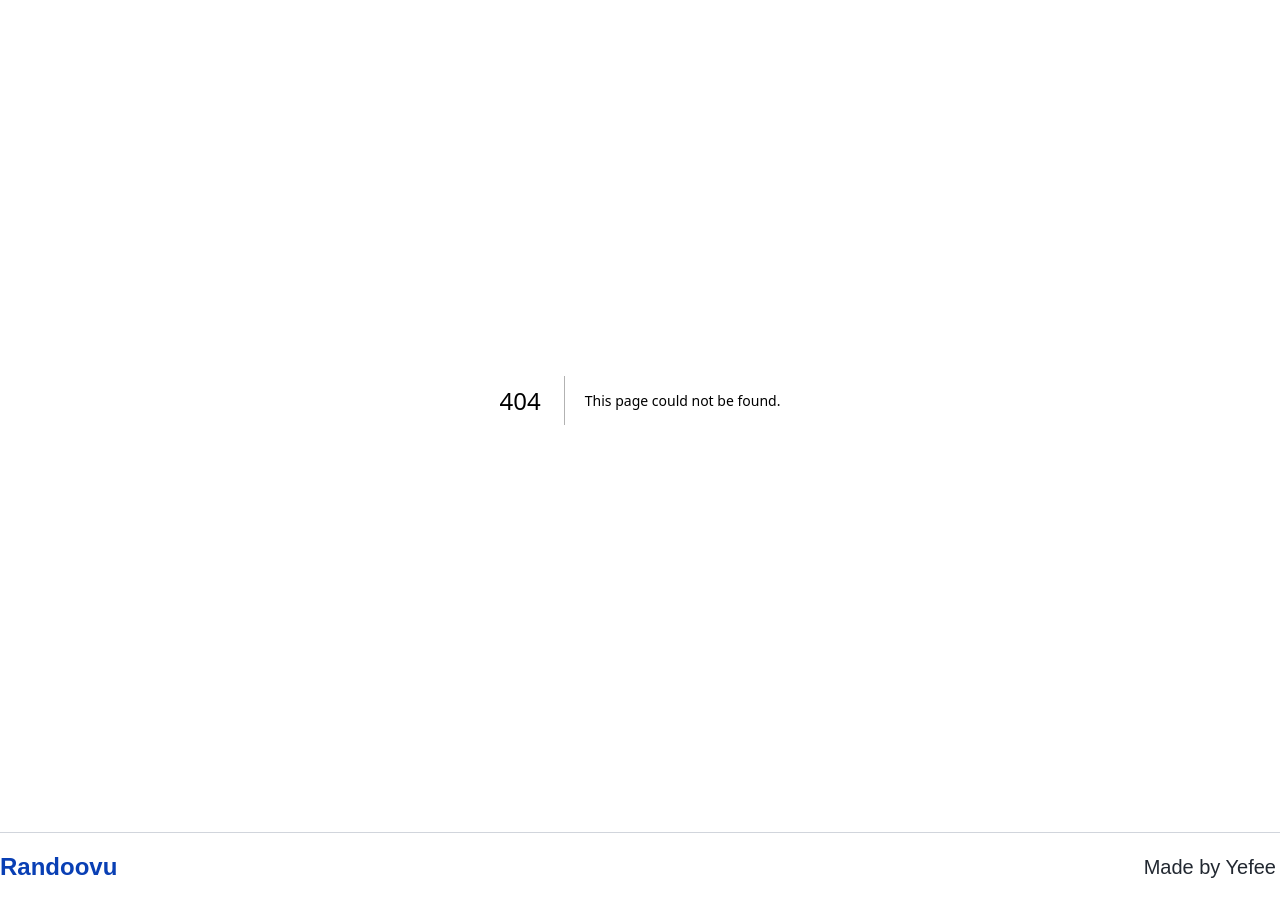
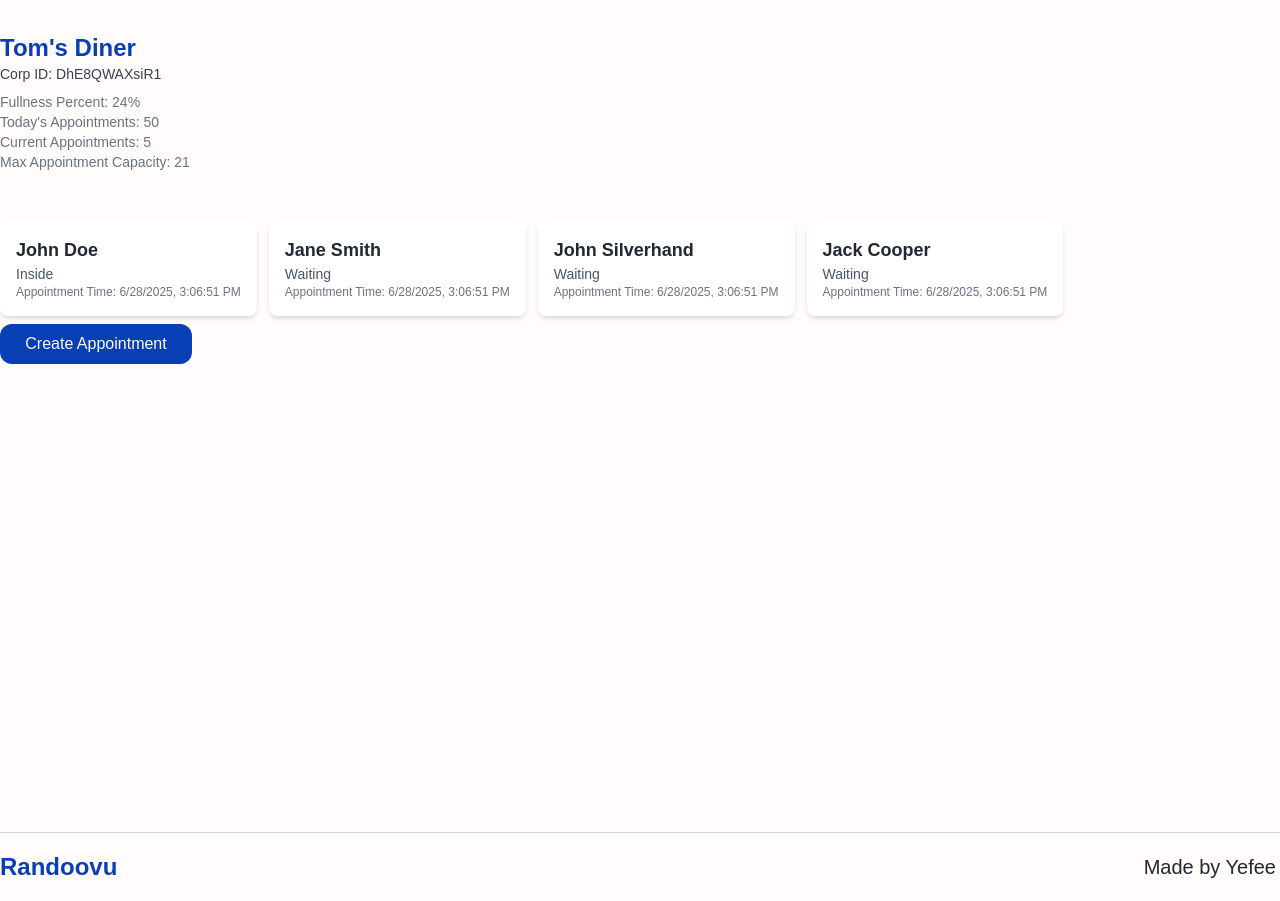
Before and after one commit to Randoovu/randoovu-front-end, a Next.js app: page /corp/DhE8QWAXsiR1 in a window 1280 px wide. Before the commit this address had no page. Built offline with nearby package versions, Linux system fonts and the light colour scheme.

Commit message:
feat: appoinment page

```diff
--- /dev/null
+++ b/src/app/api/create-appointment/route.ts
@@ -0,0 +1,11 @@
+import { cookies } from "next/headers";
+
+export async function POST(request: Request) {
+  const formData = await request.formData();
+  const data = {
+    name: formData.get("name") as string,
+    date: formData.get("date") as string,
+    time: formData.get("time") as string,
+  };
+  return Response.json({ message: "OK" }, { status: 200 });
+}
--- /dev/null
+++ b/src/app/components/Corp/CreateAppointmentModal.tsx
@@ -0,0 +1,133 @@
+"use client";
+
+import { useState } from "react";
+import Button from "../Button";
+import Modal from "../Modal";
+import Input from "../Input";
+import toast from "react-hot-toast";
+
+// IMPORTANT: Make sure your appointments are made at most every 30 minutes.
+// IMPORTANT: Make sure date & time are valid and not in the past.
+
+export default function CreateAppointmentModal() {
+  const [show, setShow] = useState(false);
+  const [name, setName] = useState("");
+  const [date, setDate] = useState("");
+  const [time, setTime] = useState("");
+  const [buttonDisabled, setButtonDisabled] = useState(false);
+  const getTodayDate = () => {
+    const today = new Date();
+    return today.toISOString().split("T")[0];
+  };
+
+  const getCurrentTime = () => {
+    const now = new Date();
+    return now.toTimeString().slice(0, 5);
+  };
+
+  const handleDateChange = (e: React.ChangeEvent<HTMLInputElement>) => {
+    setDate(e.target.value);
+    if (e.target.value === getTodayDate() && time < getCurrentTime()) {
+      setTime("");
+    }
+  };
+
+  const handleTimeChange = (e: React.ChangeEvent<HTMLInputElement>) => {
+    setTime(e.target.value);
+  };
+
+  const handleNameChange = (e: React.ChangeEvent<HTMLInputElement>) => {
+    setName(e.target.value);
+  };
+
+  const handleSubmit = async () => {
+    setButtonDisabled(true);
+    const formData = new FormData();
+    formData.append("name", name);
+    formData.append("date", date);
+    formData.append("time", time);
+
+    const response = await fetch("/api/create-appointment", {
+      method: "POST",
+      body: formData,
+    });
+
+    if (response.ok) {
+      toast.success("Appointment created successfully");
+      setName("");
+      setDate("");
+      setTime("");
+      setShow(false);
+    } else {
+      toast.error("Failed to create an appointment");
+      setButtonDisabled(false);
+    }
+  };
+
+  const currentTime = getCurrentTime();
+  return (
+    <>
+      <Button onClick={() => setShow(true)} className="h-10 md:max-w-48">
+        Create Appointment
+      </Button>
+
+      <Modal isOpen={show} onClose={() => setShow(false)}>
+        <div className="flex flex-col gap-4">
+          <h2 className="text-2xl font-bold">Create Appointment</h2>
+          <form className="flex flex-col gap-4">
+            <label>
+              Name:
+              <Input
+                value={name}
+                onChange={handleNameChange}
+                min={4}
+                max={30}
+                type="name"
+                required
+              />
+            </label>
+            <label>
+              Date:
+              <Input
+                type="date"
+                value={date}
+                onChange={handleDateChange}
+                min={getTodayDate()}
+                required
+              />
+            </label>
+            <label>
+              Time:
+              <Input
+                type="time"
+                value={time}
+                onChange={handleTimeChange}
+                min={currentTime}
+                max="23:59"
+                required
+              />
+            </label>
+
+            <Button
+              onClick={() => {
+                if (name && date && time) {
+                  if (time < currentTime || date === getTodayDate()) {
+                    toast.error(
+                      "You cannot create an appointment in the past."
+                    );
+                  } else {
+                    handleSubmit();
+                  }
+                }
+              }}
+              disabled={!name || !date || !time || buttonDisabled}
+              className="mt-4"
+            >
+              Create
+            </Button>
+          </form>
+        </div>
+      </Modal>
+    </>
+  );
+}
--- /dev/null
+++ b/src/app/components/Modal.tsx
@@ -0,0 +1,44 @@
+import { useEffect } from "react";
+
+interface ModalProps {
+  isOpen: boolean;
+  onClose: () => void;
+  children: React.ReactNode;
+}
+
+export default function Modal({ isOpen, onClose, children }: ModalProps) {
+  useEffect(() => {
+    const handleKeyDown = (e: KeyboardEvent) => {
+      if (e.key === "Escape") {
+        onClose();
+      }
+    };
+
+    document.addEventListener("keydown", handleKeyDown);
+    return () => document.removeEventListener("keydown", handleKeyDown);
+  }, [onClose]);
+
+  if (!isOpen) return null;
+
+  return (
+    <div
+      className="fixed inset-0 z-50 flex items-center justify-center bg-foreground/60 backdrop-blur-sm"
+      onClick={onClose}
+    >
+      <div
+        className="bg-background container text-foreground p-6 rounded-2xl shadow-2xl transform transition-all duration-300 scale-100 opacity-100 w-full max-md:px-4"
+        onClick={(e) => e.stopPropagation()}
+      >
+        <div className="flex justify-end">
+          <button
+            className="text-foreground/60 hover:text-foreground transition-colors text-2xl cursor-pointer"
+            onClick={onClose}
+          >
+            &times;
+          </button>
+        </div>
+        {children}
+      </div>
+    </div>
+  );
+}
--- /dev/null
+++ b/src/app/corp/[id]/page.tsx
@@ -0,0 +1,84 @@
+import CreateAppointmentModal from "@/app/components/Corp/CreateAppointmentModal";
+
+export default async function CorpPage({ params }: { params: { id: string } }) {
+  const corp = {
+    title: "Tom's Diner",
+    id: params.id,
+    description: "A cozy diner serving classic American breakfast and lunch.",
+    todaysAppointmentCount: 50,
+    currentAppointmentCount: 5,
+    maxAppointmentCapacity: 21,
+    peopleOnQueue: [
+      {
+        name: "John Doe",
+        status: "Inside",
+        appointmentTime: new Date().toISOString(),
+      },
+      {
+        name: "Jane Smith",
+        status: "Waiting",
+        appointmentTime: new Date().toISOString(),
+      },
+      {
+        name: "John Silverhand",
+        status: "Waiting",
+        appointmentTime: new Date().toISOString(),
+      },
+      {
+        name: "Jack Cooper",
+        status: "Waiting",
+        appointmentTime: new Date().toISOString(),
+      },
+    ],
+  };
+
+  return (
+    <div className="container max-md:px-4 h-screen py-8 flex flex-col gap-8">
+      <div className="flex w-full items-center justify-between gap-4">
+        <div className="flex flex-col">
+          <h1 className="text-2xl text-primary font-bold">{corp.title}</h1>
+          <p className="text-gray-700 text-sm">
+            Corp ID: <span className="font-medium">{corp.id}</span>
+          </p>
+
+          <div className="flex flex-col mt-2">
+            <p className="text-sm text-gray-500">
+              Fullness Percent:{" "}
+              {Math.round(
+                (corp.currentAppointmentCount * 100) /
+                  corp.maxAppointmentCapacity
+              )}
+              %
+            </p>
+            <p className="text-sm text-gray-500">
+              Today's Appointments: {corp.todaysAppointmentCount}
+            </p>
+            <p className="text-sm text-gray-500">
+              Current Appointments: {corp.currentAppointmentCount}
+            </p>
+            <p className="text-sm text-gray-500">
+              Max Appointment Capacity: {corp.maxAppointmentCapacity}
+            </p>
+          </div>
+        </div>
+      </div>
+
+      <div className="flex flex-col gap-2 mt-4">
+        <div className="flex flex-wrap gap-3">
+          {corp.peopleOnQueue.map((person, index) => (
+            <div key={index} className="bg-white p-4 rounded-lg shadow-md max-md:w-full">
+              <h2 className="text-lg font-semibold">{person.name}</h2>
+              <p className="text-gray-600 text-sm">{person.status}</p>
+              <p className="text-gray-500 text-xs">
+                Appointment Time:{" "}
+                {new Date(person.appointmentTime).toLocaleString()}
+              </p>
+            </div>
+          ))}
+        </div>
+
+        <CreateAppointmentModal />
+      </div>
+    </div>
+  );
+}
--- a/src/app/dashboard/page.tsx
+++ b/src/app/dashboard/page.tsx
@@ -26,7 +26,7 @@ export default function DashboardPage() {
     }]
     return (
         <div className="container max-md:px-4 h-screen py-8 flex flex-col gap-8">
-            <div className="flex w-full items-center justify-between">
+            <div className="flex w-full items-center justify-between gap-4">
                 <div className="flex flex-col">
                     <h1 className="text-2xl text-primary font-bold">Randoovu Dashboard</h1>
 
```
Also changed, not shown: 1 other file (tests, documents, lock files or other folders).
